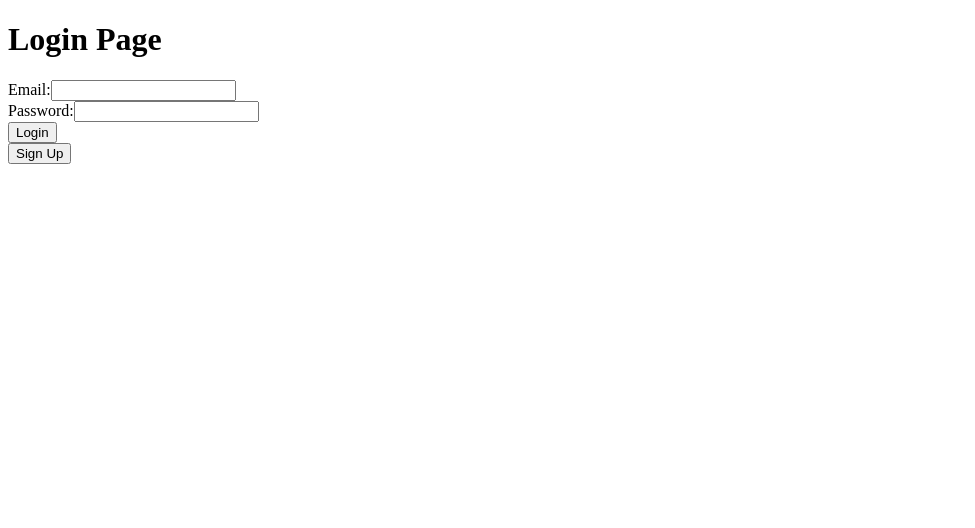
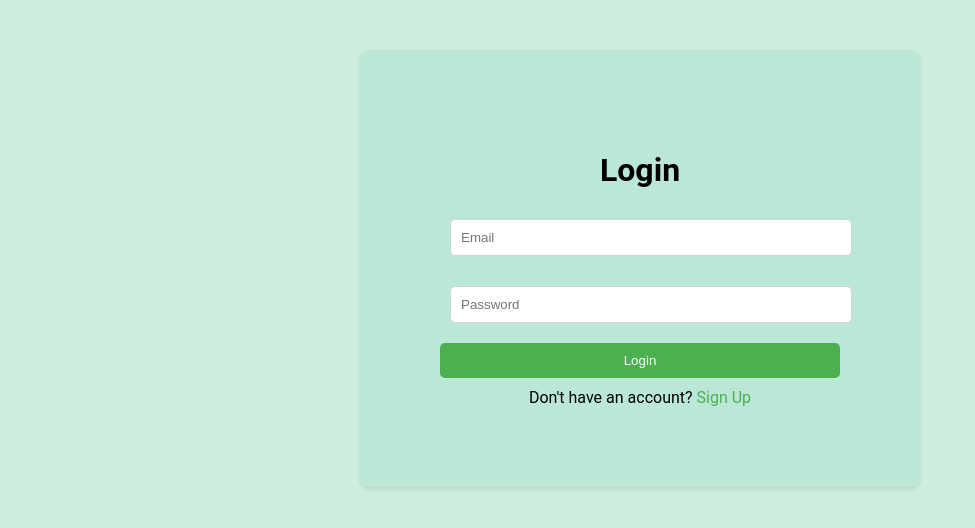
Before and after one commit to akibur-rahman/GUB-Lab-Report-Generator, a React (Create React App) app in the folder web/: page / in a window 1280 px wide. Shown: the top 528 px of the page, without its empty margins (0-975 px from the left). Built offline with nearby package versions, Linux system fonts and the light colour scheme.

Commit message:
login and signup page design added

```diff
--- a/web/package.json
+++ b/web/package.json
@@ -3,12 +3,17 @@
   "version": "0.1.0",
   "private": true,
   "dependencies": {
+    "@google/generative-ai": "^0.12.0",
     "@testing-library/jest-dom": "^5.17.0",
     "@testing-library/react": "^13.4.0",
     "@testing-library/user-event": "^13.5.0",
+    "firebase": "^10.12.2",
     "react": "^18.3.1",
     "react-dom": "^18.3.1",
+    "react-markdown": "^9.0.1",
+    "react-router-dom": "^6.23.1",
     "react-scripts": "5.0.1",
+    "remark-gfm": "^4.0.0",
     "web-vitals": "^2.1.4"
   },
   "scripts": {
--- a/web/src/pages/ApplicationPage.jsx
+++ b/web/src/pages/ApplicationPage.jsx
@@ -7,6 +7,7 @@ import { get, ref } from 'firebase/database';
 import { auth, database } from '../services/firebase';
 import ReactMarkdown from 'react-markdown';
 import remarkGfm from 'remark-gfm';
+
 
 const ApplicationPage = () => {
     const [formData, setFormData] = useState({});
--- a/web/src/pages/LoginPage.jsx
+++ b/web/src/pages/LoginPage.jsx
@@ -1,6 +1,8 @@
+// LoginPage.jsx
 import React, { useState } from 'react';
 import { useNavigate } from 'react-router-dom';
-import { login } from '../services/authService'; // Import the login function
+import { login } from '../services/authService';
+import '../styles/login_signup_style.css';
 
 const LoginPage = () => {
     const navigate = useNavigate();
@@ -10,42 +12,46 @@ const LoginPage = () => {
     const handleLogin = async (e) => {
         e.preventDefault();
         try {
-            await login(email, password, navigate); // Pass navigate to login function
+            await login(email, password, navigate);
         } catch (error) {
             console.error('Login failed:', error.message);
         }
     };
 
     const handleSignupClick = () => {
-        navigate('/signup');
+
     };
 
     return (
-        <div>
-            <h1>Login Page</h1>
+        <div className="container">
+            <h1 className="heading">Login</h1>
             <form onSubmit={handleLogin}>
-                <div>
-                    <label>Email:</label>
+                <div className="form-group">
                     <input
                         type="email"
                         value={email}
                         onChange={(e) => setEmail(e.target.value)}
+                        placeholder="Email"
+                        className="input-field"
                         required
                     />
                 </div>
-                <div>
-                    <label>Password:</label>
+                <div className="form-group">
                     <input
                         type="password"
                         value={password}
                         onChange={(e) => setPassword(e.target.value)}
+                        placeholder="Password"
+                        className="input-field"
                         required
                     />
                 </div>
-                <button type="submit">Login</button>
+                <button type="submit" className="button">Login</button>
             </form>
-            <button onClick={handleSignupClick}>Sign Up</button>
-        </div>
+            <div className="link">
+                Don't have an account? <span onClick={() => navigate('/signup')}><a>Sign Up</a></span>
+            </div>
+        </div >
     );
 };
 
--- a/web/src/pages/SignupPage.jsx
+++ b/web/src/pages/SignupPage.jsx
@@ -1,7 +1,8 @@
-// src/pages/SignupPage.jsx
+
 import React, { useState } from 'react';
 import { useNavigate } from 'react-router-dom';
 import { signup } from '../services/authService';
+import '../styles/login_signup_style.css';
 
 const SignupPage = () => {
     const navigate = useNavigate();
@@ -29,44 +30,49 @@ const SignupPage = () => {
     };
 
     return (
-        <div style={{ textAlign: 'center', marginTop: '50px' }}>
-            <h1>Sign Up</h1>
+        <div className="container">
+            <h1 className="heading">Sign Up</h1>
             <input
                 type="text"
                 placeholder="First Name"
                 value={firstName}
                 onChange={(e) => setFirstName(e.target.value)}
-            /><br />
+                className="input-field"
+            />
             <input
                 type="text"
                 placeholder="Last Name"
                 value={lastName}
                 onChange={(e) => setLastName(e.target.value)}
-            /><br />
+                className="input-field"
+            />
             <input
                 type="email"
                 placeholder="Email"
                 value={email}
                 onChange={(e) => setEmail(e.target.value)}
-            /><br />
+                className="input-field"
+            />
             <input
                 type="password"
                 placeholder="Password"
                 value={password}
                 onChange={(e) => setPassword(e.target.value)}
-            /><br />
+                className="input-field"
+            />
             <input
                 type="password"
                 placeholder="Confirm Password"
                 value={confirmPassword}
                 onChange={(e) => setConfirmPassword(e.target.value)}
-            /><br />
-            <button onClick={handleSignup} disabled={loading}>
+                className="input-field"
+            />
+            <button onClick={handleSignup} disabled={loading} className="button">
                 {loading ? 'Signing up...' : 'Sign Up'}
             </button>
             {error && <div>{error}</div>}
-            <div>
-                Already a member? <button onClick={() => navigate('/login')}>Login</button>
+            <div className="link">
+                Already a member? <span onClick={() => navigate('/login')}><a>Login</a></span>
             </div>
         </div>
     );
--- /dev/null
+++ b/web/src/styles/login_signup_style.css
@@ -0,0 +1,62 @@
+body {
+    font-family: 'Roboto', sans-serif;
+    background-color: #cdeedc;
+    margin: 0;
+    padding: 0;
+}
+
+.container {
+    max-width: 400px;
+    margin: 50px auto;
+    padding: 80px;
+    background-color: #bbe7d6;
+    border-radius: 10px;
+    box-shadow: 0 2px 4px rgba(0, 0, 0, 0.1);
+}
+
+.heading {
+    text-align: center;
+    margin-bottom: 20px;
+}
+
+.form-group {
+    margin-bottom: 10px;
+}
+
+.input-field {
+    width: calc(100% - 20px);
+    /* Adjusted width considering the margin */
+    padding: 10px;
+    border: 1px solid #ced4da;
+    border-radius: 5px;
+    margin: 10px;
+}
+
+.button {
+    width: 100%;
+    padding: 10px;
+    border: none;
+    border-radius: 5px;
+    background-color: #4caf50;
+    color: #ffffff;
+    cursor: pointer;
+}
+
+.button:disabled {
+    background-color: #b8b8b8;
+    cursor: not-allowed;
+}
+
+.link {
+    text-align: center;
+    padding-top: 10px;
+}
+
+.link a {
+    color: #4caf50;
+    text-decoration: none;
+}
+
+.link a:hover {
+    text-decoration: underline;
+}
```
Also changed, not shown: 1 other file (tests, documents, lock files or other folders).
